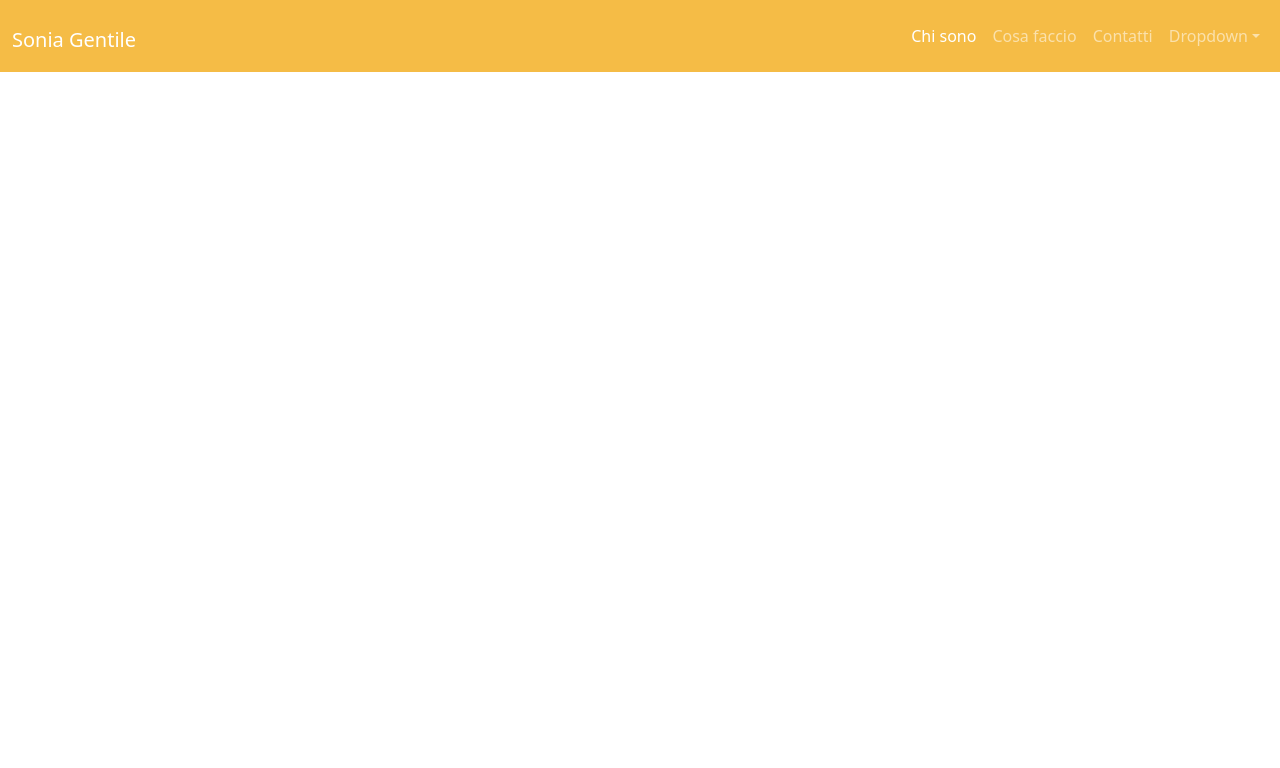
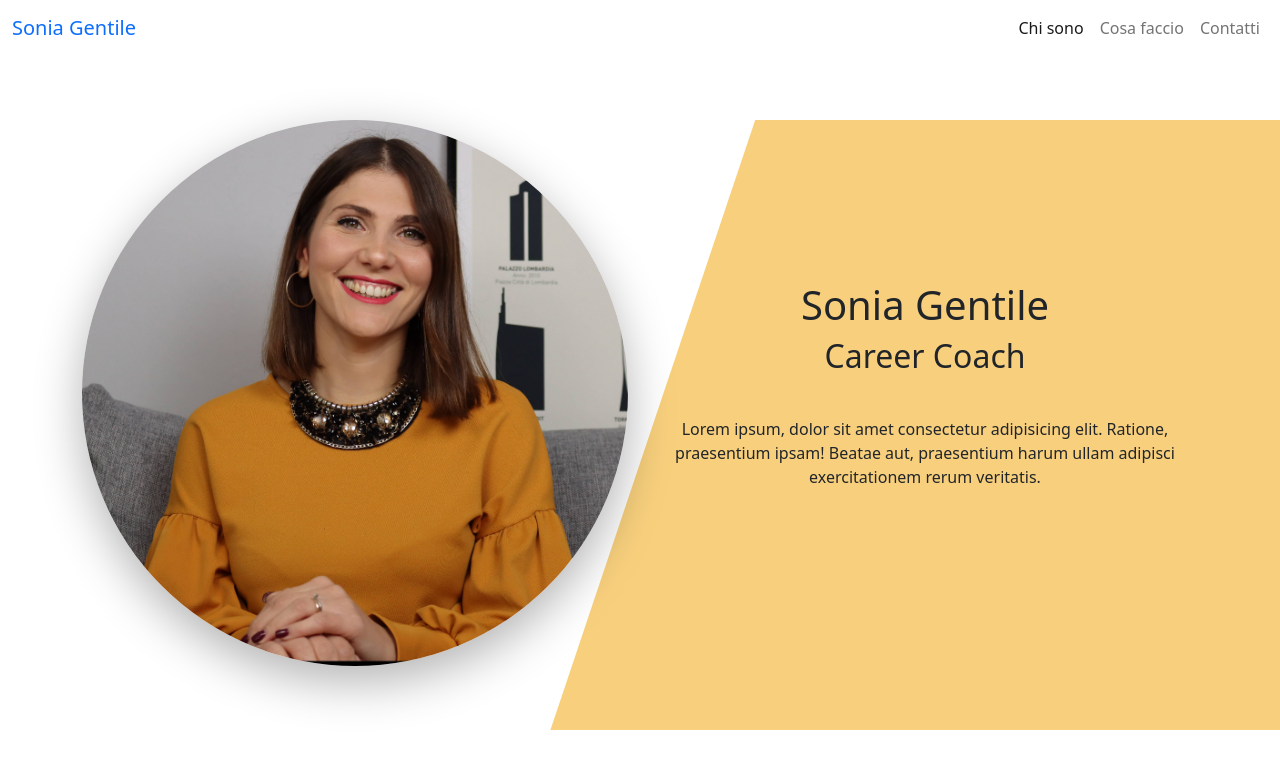
Before and after one commit to dimolf345/sg-webpage, a website built with Parcel: page src/index.html in a window 1280 px wide. Built offline with nearby package versions, Linux system fonts and the light colour scheme.

Commit message:
landing section added with image, added aos library for animation

```diff
--- a/package.json
+++ b/package.json
@@ -14,6 +14,7 @@
   },
   "dependencies": {
     "@popperjs/core": "^2.11.2",
+    "aos": "^2.3.4",
     "bootstrap": "^5.1.3"
   }
 }
--- a/src/index.html
+++ b/src/index.html
@@ -14,13 +14,13 @@
   <body>
     <header>
       <nav
-        class="navbar navbar-expand-md navbar-dark bg-warning"
+        class="navbar navbar-expand-md navbar-light"
         aria-label="main navbar"
       >
         <div class="container-fluid">
-          <h1 class="text-primary">
-            <a class="navbar-brand" href="#">Sonia Gentile</a>
-          </h1>
+          <div class="text-primary logo-container">
+            <a class="text-primary navbar-brand" href="#">Sonia Gentile</a>
+          </div>
 
           <button
             class="navbar-toggler"
@@ -31,7 +31,9 @@
             aria-expanded="false"
             aria-label="Toggle navigation"
           >
-            <span class="navbar-toggler-icon"></span>
+            <div class="navbar-toggler-icon flex-center">
+              <i class="fas fa-bars"></i>
+            </div>
           </button>
 
           <div class="collapse navbar-collapse" id="main-navbar">
@@ -47,28 +49,47 @@
               <li class="nav-item">
                 <a class="nav-link">Contatti</a>
               </li>
-              <li class="nav-item dropdown">
-                <a
-                  class="nav-link dropdown-toggle"
-                  href="#"
-                  id="dropdown04"
-                  data-bs-toggle="dropdown"
-                  aria-expanded="false"
-                  >Dropdown</a
-                >
-                <ul class="dropdown-menu" aria-labelledby="dropdown04">
-                  <li><a class="dropdown-item" href="#">Action</a></li>
-                  <li><a class="dropdown-item" href="#">Another action</a></li>
-                  <li>
-                    <a class="dropdown-item" href="#">Something else here</a>
-                  </li>
-                </ul>
-              </li>
             </ul>
           </div>
         </div>
       </nav>
     </header>
+    <main>
+      <!-- Landing Section -->
+      <section class="landing">
+        <div class="landing-background"></div>
+        <div class="container">
+          <div class="row">
+            <!-- Image container -->
+            <div
+              class="col-md-6 col-sm-12 image-container"
+              data-aos="fade-right"
+              data-aos-delay="400"
+            >
+              <img
+                class="img-fluid full-rounded shadow-lg"
+                src="./assets/images/landing.jpeg"
+                alt="Sonia gentile picture"
+              />
+            </div>
+            <!-- Text container -->
+            <div
+              class="col-md-6 col-sm-12 text-container text-center flex-center flex-column"
+              data-aos="fade-left"
+            >
+              <h1>Sonia Gentile</h1>
+              <h2>Career Coach</h2>
+              <hr />
+              <p>
+                Lorem ipsum, dolor sit amet consectetur adipisicing elit.
+                Ratione, praesentium ipsam! Beatae aut, praesentium harum ullam
+                adipisci exercitationem rerum veritatis.
+              </p>
+            </div>
+          </div>
+        </div>
+      </section>
+    </main>
     <script src="index.js"></script>
   </body>
 </html>
--- a/src/index.js
+++ b/src/index.js
@@ -1 +1,11 @@
 require("bootstrap");
+require("aos/dist/aos.css");
+const AOS = require("aos");
+
+// Starting Animate On Scroll (AOS)
+AOS.init({
+  delay: 200,
+  duration: 1000,
+  once: false,
+  mirror: false,
+});
--- /dev/null
+++ b/src/scss/abstracts/_utilities.scss
@@ -0,0 +1,9 @@
+.full-rounded {
+  border-radius: 50%;
+}
+
+.flex-center {
+  display: flex;
+  justify-content: center;
+  align-items: center;
+}
--- /dev/null
+++ b/src/scss/layout/_landing.scss
@@ -0,0 +1,20 @@
+.landing {
+  padding-top: 4rem;
+  position: relative;
+
+  &-background {
+    position: absolute;
+    width: 100%;
+    height: 100%;
+    background: rgba(#f5bc46, 0.7);
+    clip-path: polygon(59% 0, 100% 0%, 100% 100%, 43% 100%);
+    hr {
+      border: 2px solid black;
+      width: 80%;
+    }
+  }
+}
+
+.image-container {
+  padding-right: 2rem;
+}
--- a/src/scss/main.scss
+++ b/src/scss/main.scss
@@ -1,3 +1,6 @@
 @import "./base/reset";
+@import "./abstracts/utilities";
+@import "./layout/general";
+@import "./layout/landing";
 @import "./components/navbar";
 @import "./vendors/custom-bootstrap";
--- a/src/scss/vendors/_custom-bootstrap.scss
+++ b/src/scss/vendors/_custom-bootstrap.scss
@@ -1,8 +1,14 @@
 // Custom.scss
 // Option A: Include all of Bootstrap
 // Include any default variable overrides here (though functions won't be available)
-$warning: #f5bc46;
+// $warning: #f5bc46;
+$box-shadow-lg: 0 1rem 3rem rgba(black, 0.3);
 
 @import "../../node_modules/bootstrap/scss/bootstrap.scss";
 
 // Then add additional custom code here
+
+.navbar-light .navbar-toggler-icon {
+  background-image: none;
+  display: flex;
+}
```
Also changed, not shown: src/assets/images/landing.jpeg (added), src/scss/layout/_general.scss (added), 1 other file.
